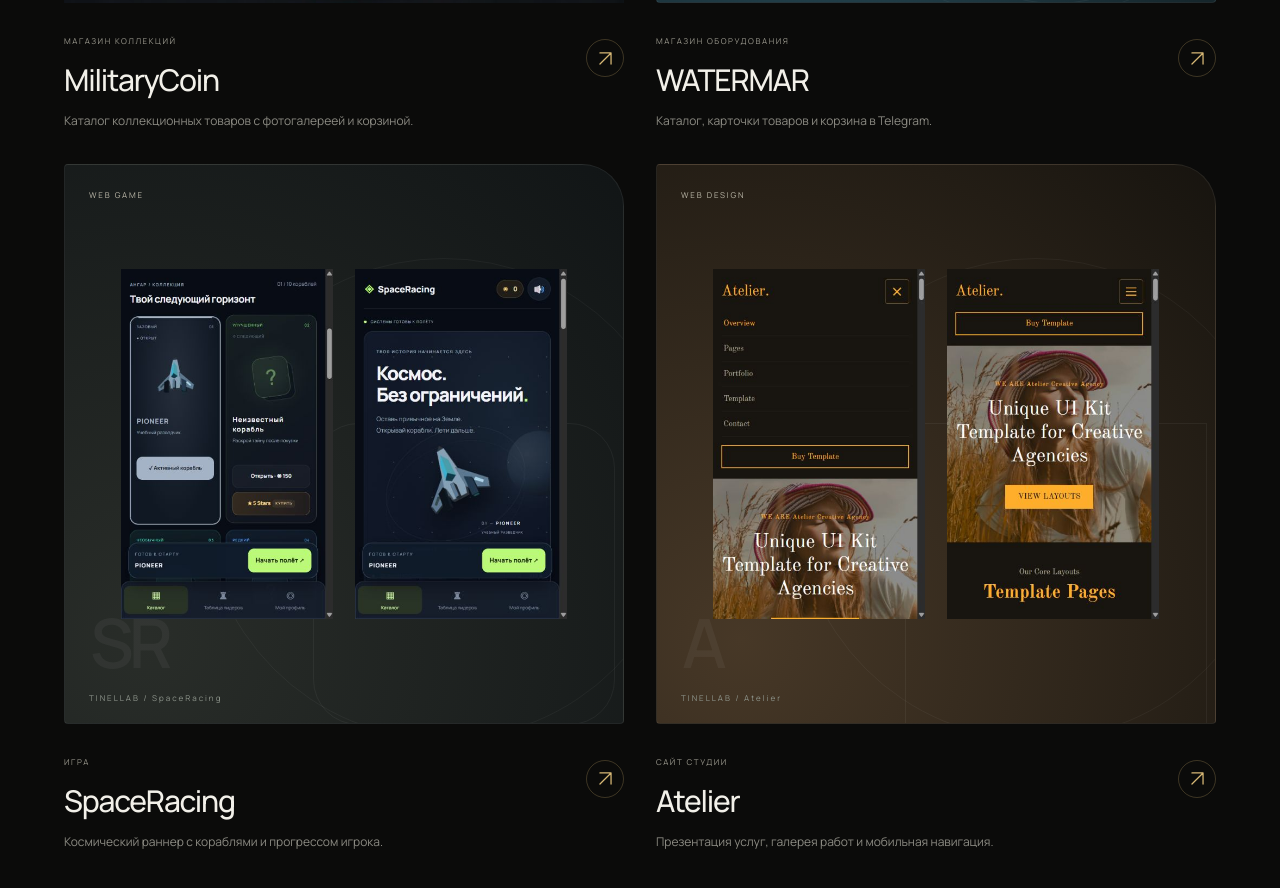
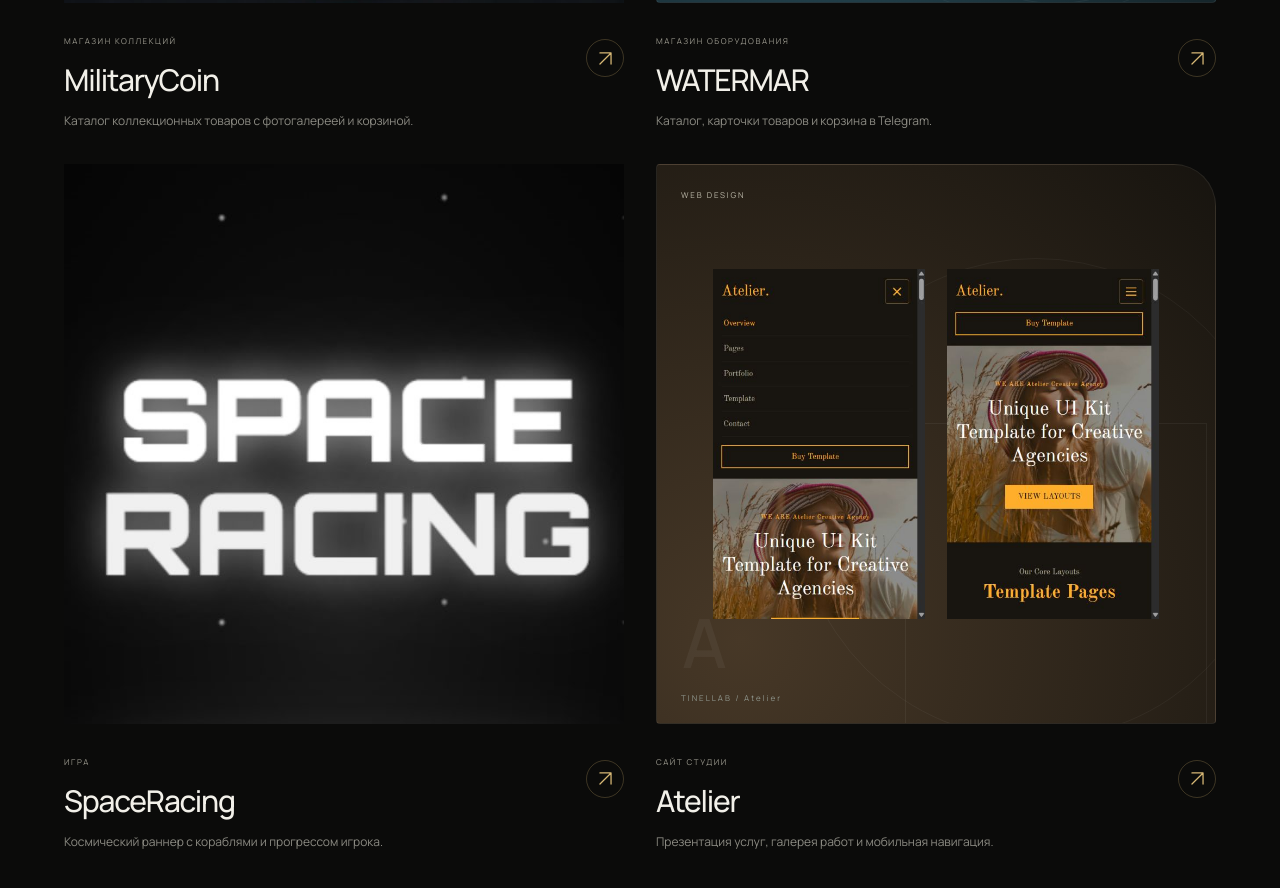
Before and after one commit to TimurMozgo/Tinellab, a plain HTML site: page index.html in a window 1280 px wide. Shown: the part 4979-5867 px from the top of the page. Drawn offline with Linux system fonts and the light colour scheme.

Commit message:
Use the new SpaceRacing cover artwork

```diff
--- a/data/projects.js
+++ b/data/projects.js
@@ -139,6 +139,7 @@ window.TINELLAB_PROJECTS = [
     "id": "space-racing",
     "category": "games",
     "name": "SpaceRacing",
+    "coverImage": "assets/covers/space-racing.jpg",
     "label": "Игра",
     "type": "WEB GAME",
     "description": "Космический раннер с кораблями и прогрессом игрока.",
--- a/index.html
+++ b/index.html
@@ -5,7 +5,7 @@
 <meta name="theme-color" content="#0b0b0a"><meta name="description" content="TINELLAB — магазины, каталоги и запись на услуги прямо в Telegram. Создаём Mini Apps для вашего бизнеса.">
 <title>TINELLAB — Telegram-приложения для бизнеса</title>
 <link rel="stylesheet" href="assets/css/main.css?v=gallery"><link rel="stylesheet" href="assets/css/premium.css?v=bottom-launch"><link rel="stylesheet" href="assets/css/contact.css">
-<script defer src="assets/js/icons.js"></script><script defer src="assets/js/boot.js"></script><script defer src="data/projects.js"></script><script defer src="assets/js/player.js"></script><script defer src="assets/js/app.js?v=bottom-launch"></script><script defer src="assets/js/contact.js"></script><script defer src="assets/js/premium.js"></script>
+<script defer src="assets/js/icons.js"></script><script defer src="assets/js/boot.js"></script><script defer src="data/projects.js?v=space-racing"></script><script defer src="assets/js/player.js"></script><script defer src="assets/js/app.js?v=bottom-launch"></script><script defer src="assets/js/contact.js"></script><script defer src="assets/js/premium.js"></script>
 <script async src="https://telegram.org/js/telegram-web-app.js" onload="window.dispatchEvent(new Event('telegram-ready'))"></script>
 <link rel="stylesheet" href="assets/css/icons.css"><link rel="stylesheet" href="assets/css/story.css"><link rel="stylesheet" href="assets/css/project-covers.css?v=3"><script defer src="assets/js/scroll-scenes.js"></script></head>
 <body>
```
Also changed, not shown: assets/covers/space-racing.jpg (added).
